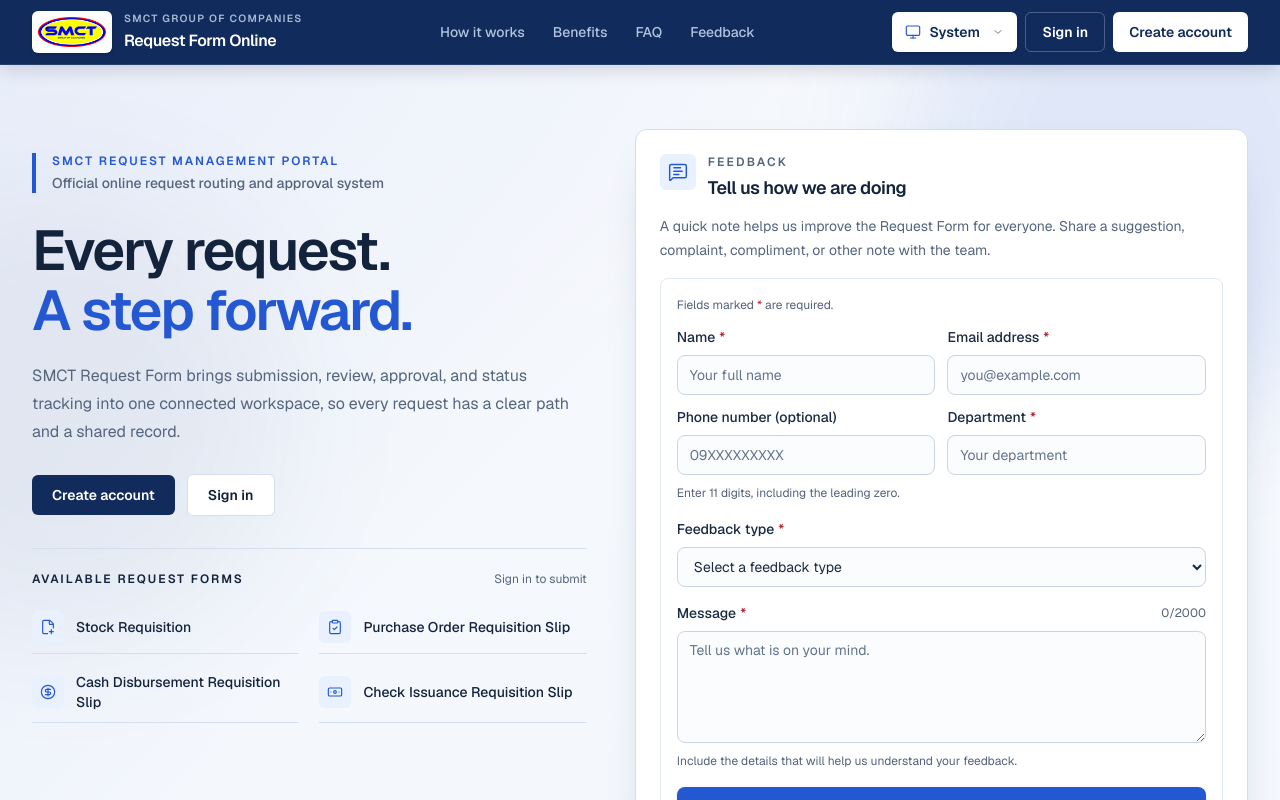
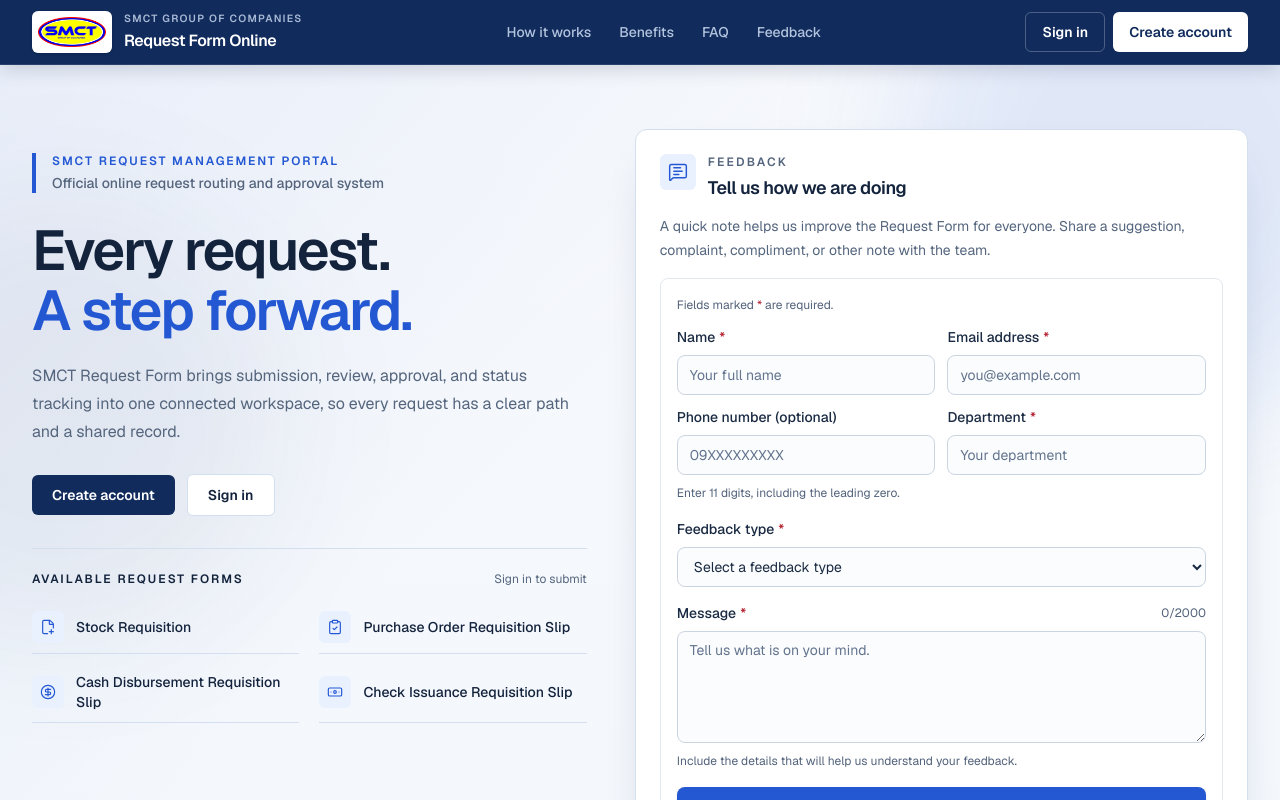
Before and after one commit to RomeloDev/Request-Form-Next-Js-V2, a Next.js app: page / in a window 1280 px wide. Shown: the top 800 px of the page. Built offline with nearby package versions, Linux system fonts and the light colour scheme.

Commit message:
feat: comment out LandingThemeControl in landing header

```diff
--- a/components/landing/landing-header.tsx
+++ b/components/landing/landing-header.tsx
@@ -54,7 +54,7 @@ export default function LandingHeader() {
         </nav>
 
         <div className="hidden items-center gap-2 lg:flex">
-          <LandingThemeControl id="landing-theme-desktop" />
+          {/* <LandingThemeControl id="landing-theme-desktop" /> */}
           <Link
             href="/login"
             className="inline-flex min-h-10 items-center rounded-md border border-white/25 px-4 text-sm font-semibold text-white transition-colors hover:bg-white/10 focus:outline-2 focus:outline-offset-2 focus:outline-white"
```
